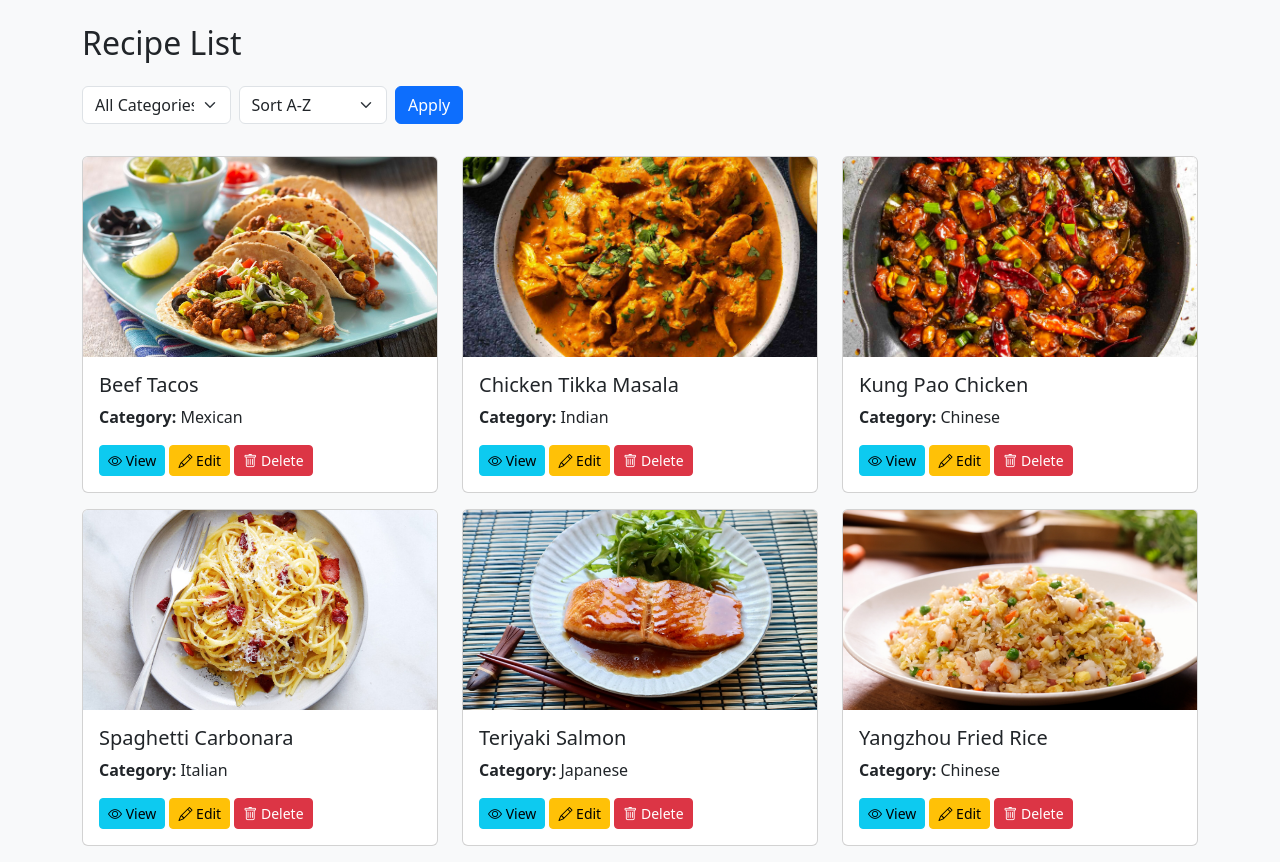
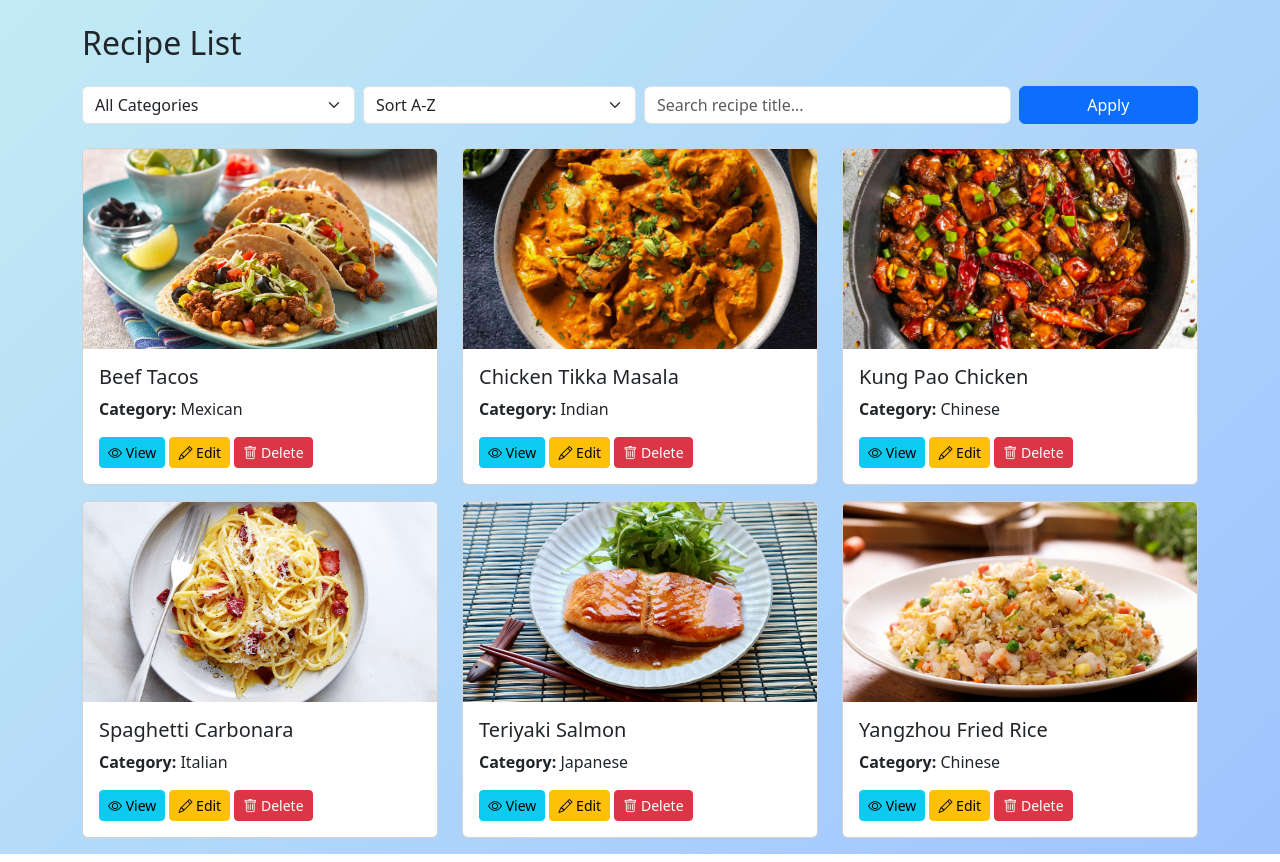
Before and after one commit to Derrick1025/recipe, a PHP site: page /index.php in a window 1280 px wide. Shown: the part 56-918 px from the top of the page. Run offline with PHP 8.4, Linux system fonts and the light colour scheme; a user stored in the database is signed in; data comes from the database, SQL or seed files in the repository.

Commit message:
update UI

```diff
--- a/index.php
+++ b/index.php
@@ -8,14 +8,18 @@ if (!isset($_SESSION['user_id'])) {
     exit;
 }
 
-// Get sorting and filtering parameters
-$sort = isset($_GET['sort']) ? $_GET['sort'] : 'title';
-$categoryFilter = isset($_GET['category']) ? $_GET['category'] : '';
+// Get sorting, filtering, and search parameters
+$sort = $_GET['sort'] ?? 'title';
+$categoryFilter = $_GET['category'] ?? '';
+$searchTerm = trim($_GET['search'] ?? '');
 
-// Construct SQL query with sorting and filtering
-$sql = "SELECT * FROM recipes";
+// Construct SQL query with search, filter, and sorting
+$sql = "SELECT * FROM recipes WHERE 1=1";
 if (!empty($categoryFilter)) {
-    $sql .= " WHERE category = '" . $conn->real_escape_string($categoryFilter) . "'";
+    $sql .= " AND category = '" . $conn->real_escape_string($categoryFilter) . "'";
+}
+if (!empty($searchTerm)) {
+    $sql .= " AND title LIKE '%" . $conn->real_escape_string($searchTerm) . "%'";
 }
 $sql .= " ORDER BY " . ($sort === 'title' ? "title ASC" : "id DESC");
 
@@ -42,37 +46,52 @@ while ($row = $categoryResult->fetch_assoc()) {
     <title>Recipe List</title>
     <link href="https://cdn.jsdelivr.net/npm/bootstrap@5.3.0/dist/css/bootstrap.min.css" rel="stylesheet">
     <link href="https://cdn.jsdelivr.net/npm/bootstrap-icons/font/bootstrap-icons.css" rel="stylesheet">
+    <style>
+        body, html {
+            height: 100%;
+            background: linear-gradient(135deg, #c3ecf4, #a0c3ff);
+            overflow-x: hidden;
+        }
+    </style>
 </head>
 
 <body class="bg-light">
 <div class="container mt-4">
     <h2 class="mb-4">Recipe List</h2>
 
-        <!-- Show success message -->
-        <?php if (isset($_SESSION['message'])) { ?>
-            <div class='alert alert-success alert-dismissible fade show' role='alert'>
-                <i class='bi bi-check-circle'></i> <?php echo $_SESSION['message']; ?>
-                <button type='button' class='btn-close' data-bs-dismiss='alert' aria-label='Close'></button>
+    <!-- Success Message -->
+    <?php if (isset($_SESSION['message'])): ?>
+        <div class="alert alert-success alert-dismissible fade show" role="alert">
+            <i class="bi bi-check-circle"></i> <?= $_SESSION['message']; ?>
+            <button type="button" class="btn-close" data-bs-dismiss="alert"></button>
         </div>
         <?php unset($_SESSION['message']); ?>
-        <?php } ?>
+    <?php endif; ?>
 
-        <!-- Sorting and Filtering -->
-        <div class="d-flex justify-content-between mb-3">
-            <form method="GET" class="d-flex">
-                <select name="category" class="form-select me-2">
+    <!-- Filter & Search -->
+    <form method="GET" class="row g-2 mb-4">
+        <div class="col-md-3">
+            <select name="category" class="form-select">
                 <option value="">All Categories</option>
-                    <?php foreach ($categories as $category) { ?>
-                        <option value="<?php echo $category; ?>" <?php echo ($category === $categoryFilter) ? 'selected' : ''; ?>><?php echo $category; ?></option>
-                    <?php } ?>
+                <?php foreach ($categories as $category): ?>
+                    <option value="<?= $category ?>" <?= ($category === $categoryFilter) ? 'selected' : '' ?>><?= $category ?></option>
+                <?php endforeach; ?>
             </select>
-                <select name="sort" class="form-select me-2">
-                    <option value="title" <?php echo ($sort === 'title') ? 'selected' : ''; ?>>Sort A-Z</option>
-                    <option value="date" <?php echo ($sort === 'date') ? 'selected' : ''; ?>>Newest First</option>
+        </div>
+        <div class="col-md-3">
+            <select name="sort" class="form-select">
+                <option value="title" <?= ($sort === 'title') ? 'selected' : '' ?>>Sort A-Z</option>
+                <option value="date" <?= ($sort === 'date') ? 'selected' : '' ?>>Newest First</option>
             </select>
-                <button type="submit" class="btn btn-primary">Apply</button>
+        </div>
+        <div class="col-md-4">
+            <input type="text" name="search" value="<?= htmlspecialchars($searchTerm) ?>" class="form-control" placeholder="Search recipe title...">
+        </div>
+        <div class="col-md-2">
+            <button type="submit" class="btn btn-primary w-100">Apply</button>
+        </div>
     </form>
-        </div>
+
 
         <div class="row">
             <?php if ($result->num_rows > 0) { ?>
--- a/navbar.php
+++ b/navbar.php
@@ -2,23 +2,27 @@
 if (session_status() === PHP_SESSION_NONE) {
     session_start();
 }
+
+// Define base URL if needed (optional for easy path management)
+$basePath = '/Recipe_Module/'; // Change this to '/YourFolderName/' if you're running in a subfolder
 ?>
 <nav class="navbar navbar-expand-lg navbar-dark bg-dark">
     <div class="container">
-        <a class="navbar-brand" href="index.php">Recipe App</a>
+        <a class="navbar-brand" href="<?= $basePath ?>index.php">Recipe App</a>
         <button class="navbar-toggler" type="button" data-bs-toggle="collapse" data-bs-target="#navbarNav">
             <span class="navbar-toggler-icon"></span>
         </button>
         <div class="collapse navbar-collapse" id="navbarNav">
             <ul class="navbar-nav">
-                <li class="nav-item"><a class="nav-link" href="../index.php">Home</a></li>
-
-                <!-- Display "Add Recipe" link only if the user is an admin -->
-                <?php if (isset($_SESSION['role']) && $_SESSION['role'] === 'admin') { ?>
-                    <li class="nav-item"><a class="nav-link" href="recipe/add_recipe.php">Add Recipe</a></li>
-                <?php } ?>
-
-                <li class="nav-item"><a class="nav-link" href="logout.php">Logout</a></li>
+                <li class="nav-item">
+                    <a class="nav-link" href="<?= $basePath ?>index.php">Home</a>
+                </li>
+                <li class="nav-item">
+                    <a class="nav-link" href="<?= $basePath ?>recipe/add_recipe.php">Add Recipe</a>
+                </li>
+                <li class="nav-item">
+                    <a class="nav-link" href="<?= $basePath ?>logout.php">Logout</a>
+                </li>
             </ul>
         </div>
     </div>
```
Also changed, not shown: recipe/add_recipe.php (+66 -52 lines). Lines whose indentation alone changed are shown as unchanged.
